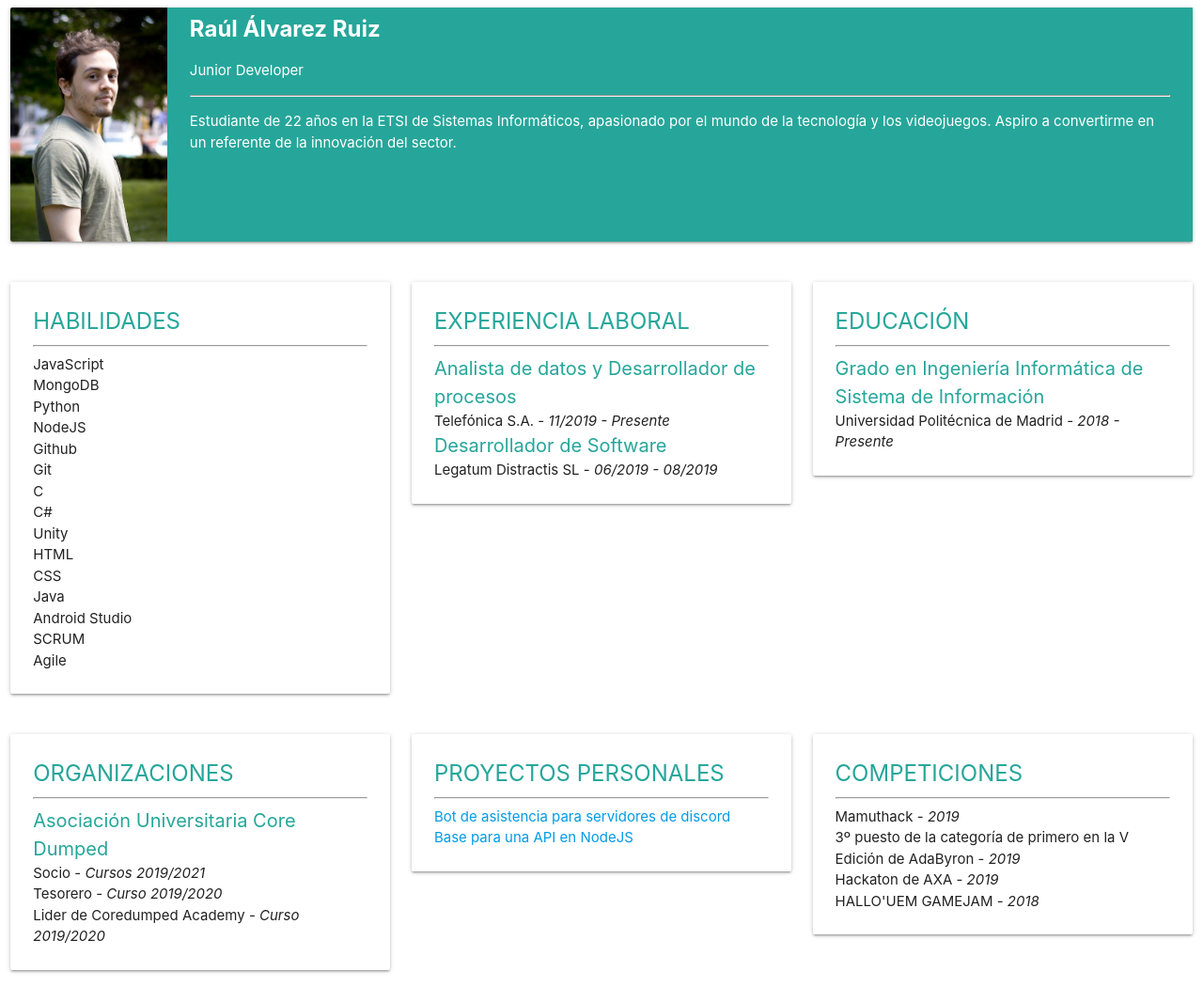
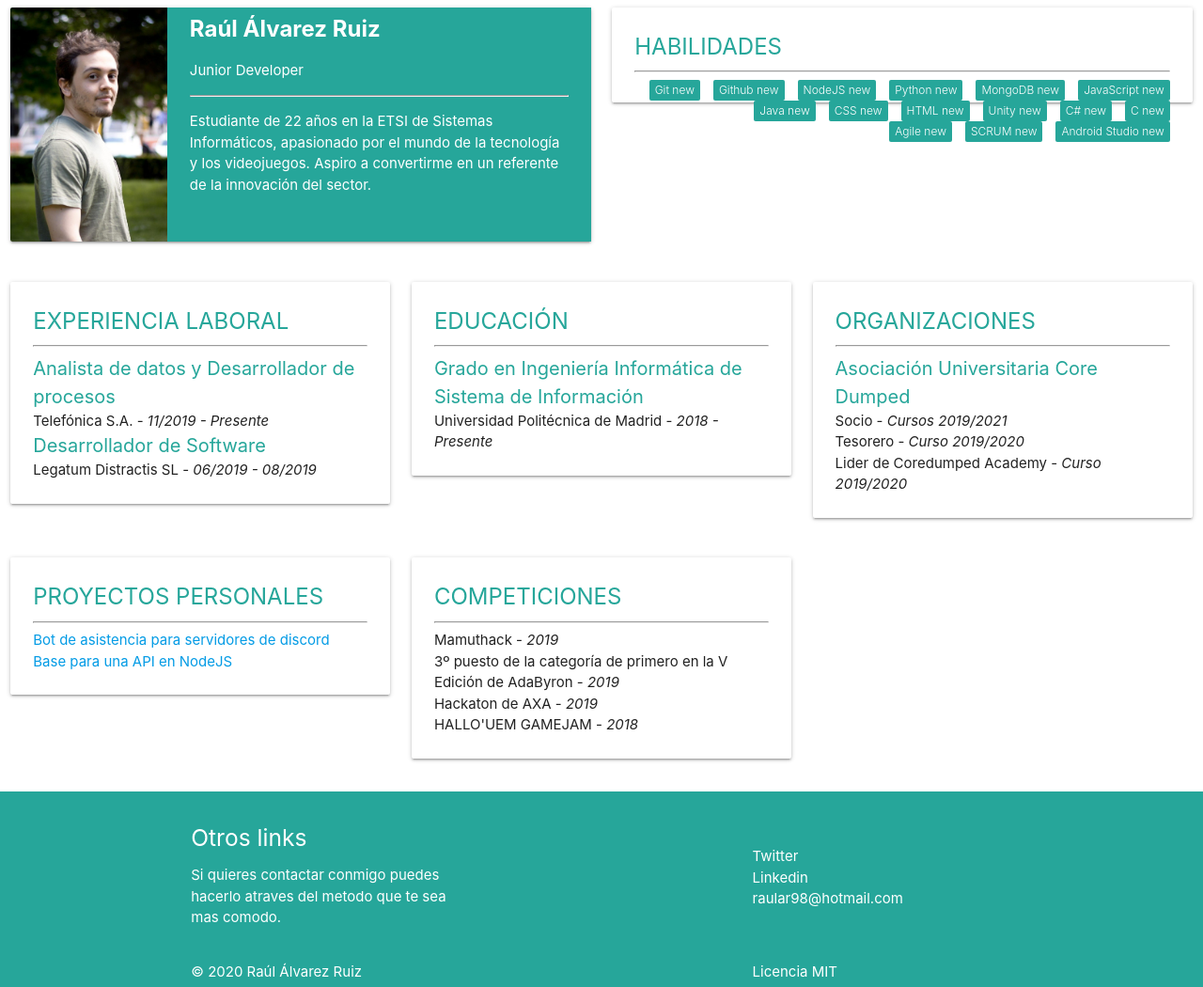
Before and after one commit to raular4322/raular4322.github.io, a plain HTML site: page index.html in a window 1280 px wide. Shown: the top 1050 px of the page at 94% size. Drawn offline with nearby package versions, Linux system fonts and the light colour scheme.

Commit message:
etiquetas

```diff
--- a/index.html
+++ b/index.html
@@ -24,7 +24,7 @@
   </header>
   <main>
     <div class="row">
-      <div class="col m12">
+      <div class="col m6">
         <div class="card horizontal">
           <div class="card-image">
             <img class="foto-card" src="/raular4322.github.io/images/foto-perfil.jpg">
@@ -41,31 +41,31 @@
           </div>
         </div>
       </div>
-    </div>
-    <div class="row">
-      <div class="col m4">
+      <div class="col m6">
         <div class="card">
           <div class="card-content">
             <span class="informacion-card titulo"><b>HABILIDADES</b></span>
             <hr>
-            <p>JavaScript</p>
-            <p>MongoDB</p>
-            <p>Python</p>
-            <p>NodeJS</p>
-            <p>Github</p>
-            <p>Git</p>
-            <p>C</p>
-            <p>C#</p>
-            <p>Unity</p>
-            <p>HTML</p>
-            <p>CSS</p>
-            <p>Java</p>
-            <p>Android Studio</p>
-            <p>SCRUM</p>
-            <p>Agile</p>
+            <span class="new badge">JavaScript</span>
+            <span class="new badge">MongoDB</span>
+            <span class="new badge">Python</span>
+            <span class="new badge">NodeJS</span>
+            <span class="new badge">Github</span>
+            <span class="new badge">Git</span>
+            <span class="new badge">C</span>
+            <span class="new badge">C#</span>
+            <span class="new badge">Unity</span>
+            <span class="new badge">HTML</span>
+            <span class="new badge">CSS</span>
+            <span class="new badge">Java</span>
+            <span class="new badge">Android Studio</span>
+            <span class="new badge">SCRUM</span>
+            <span class="new badge">Agile</span>
           </div>
         </div>
       </div>
+    </div>
+    <div class="row">
       <div class="col m4">
         <div class="card">
           <div class="card-content">
@@ -88,8 +88,6 @@
           </div>
         </div>
       </div>
-    </div>
-    <div class="row">
       <div class="col m4">
         <div class="card">
           <div class="card-content">
@@ -102,6 +100,8 @@
           </div>
         </div>
       </div>
+    </div>
+    <div class="row">
       <div class="col m4">
         <div class="card">
           <div class="card-content">
@@ -134,7 +134,8 @@
       <div class="row">
         <div class="col m4">
           <h5 class="texto-footer">Otros links</h5>
-          <p class="texto-footer">Si quieres contactar conmigo puedes hacerlo atraves del metodo que te sea mas comodo.</p>
+          <p class="texto-footer">Si quieres contactar conmigo puedes hacerlo atraves del metodo que te sea mas comodo.
+          </p>
         </div>
         <div class="col m2 offset-m4">
           <div class="lista-footer">
```
